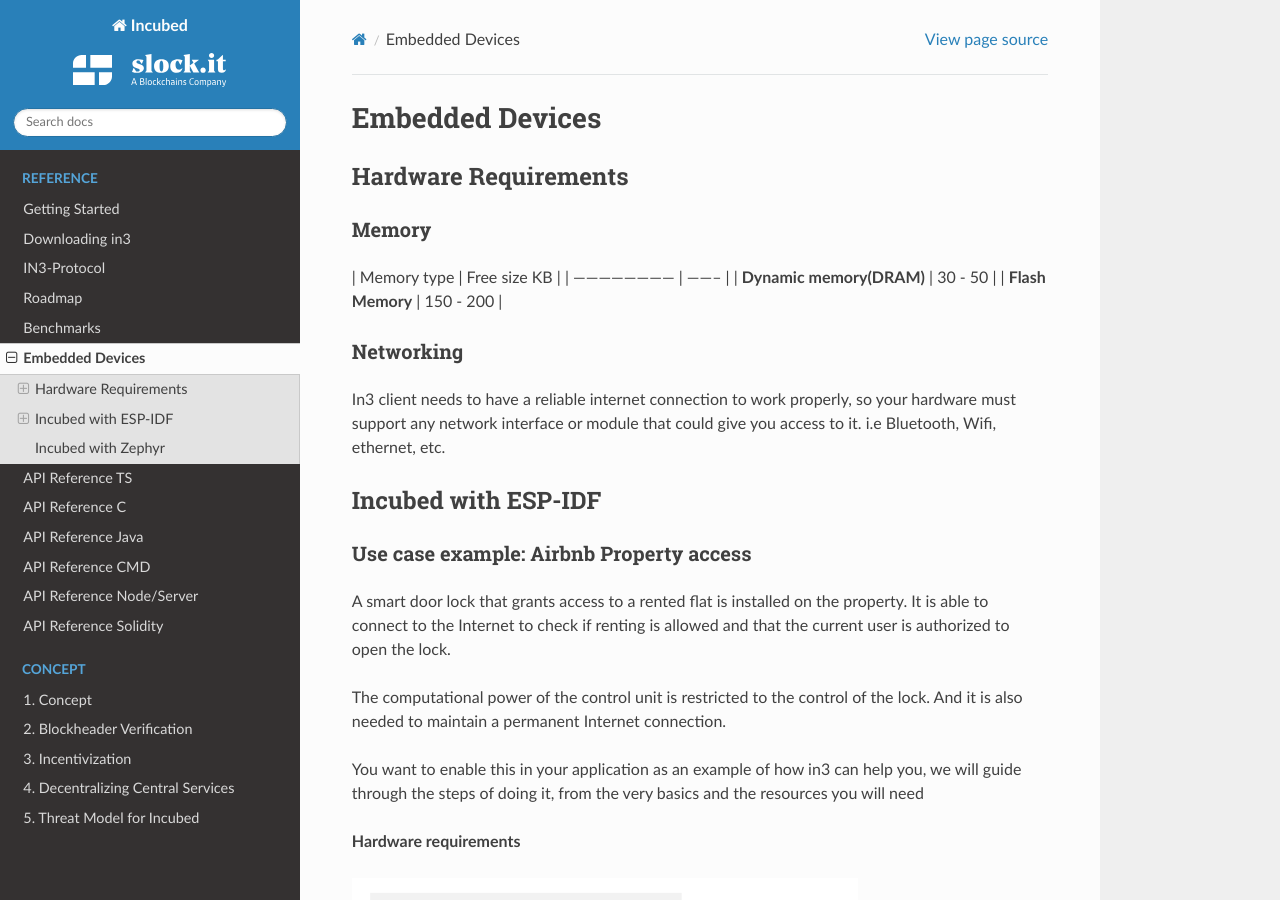
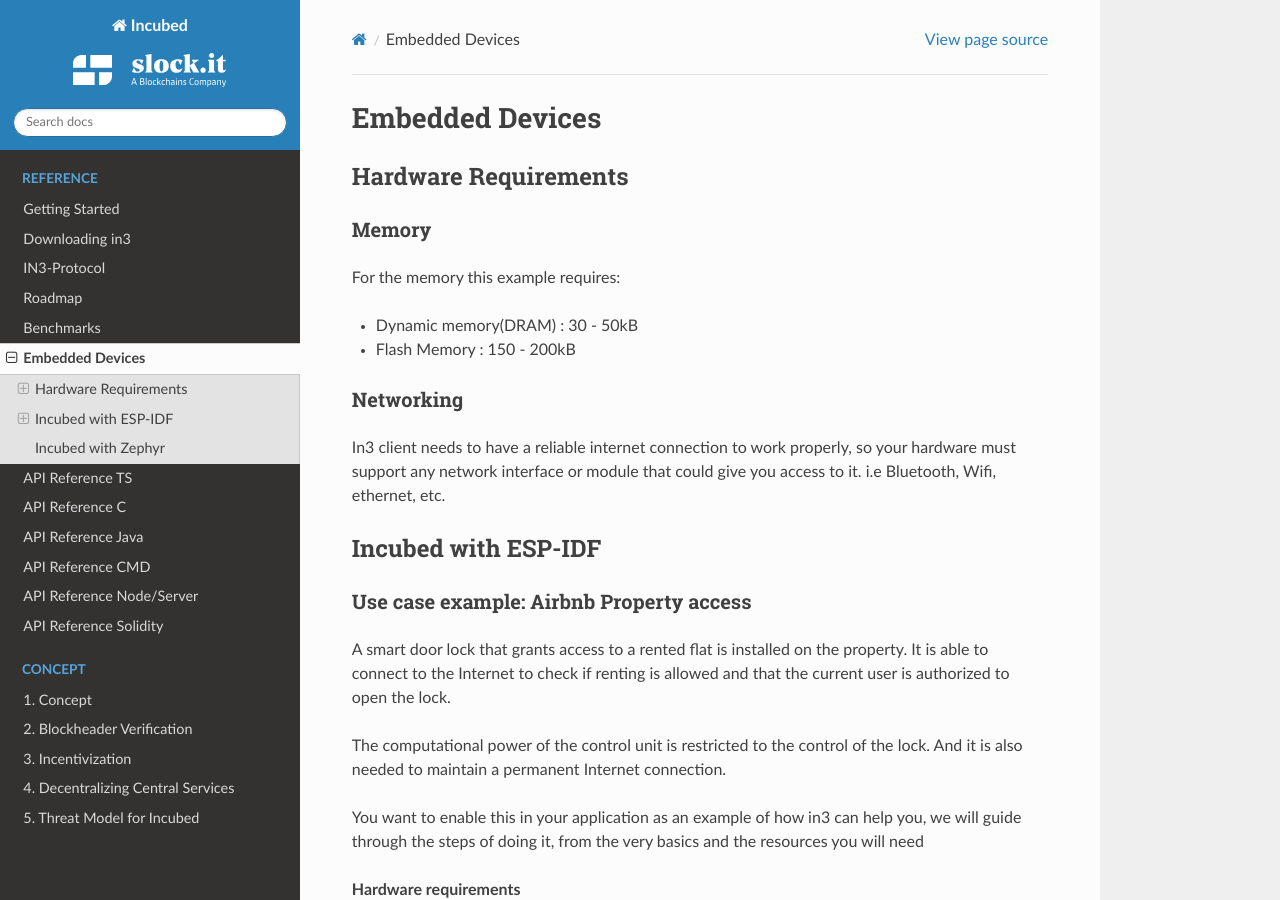
Before and after one commit to blockchainsllc/in3-docs, a Sphinx documentation site: the page built from docs/embedded.md, in a window 1280 px wide and 900 px high. Built offline with Sphinx 7.4.7 and the Read the Docs theme 2.0.0, drawn with Linux system fonts in a browser that asks for light colours.

Commit message:
Update embedded.md

````diff
--- a/docs/embedded.md
+++ b/docs/embedded.md
@@ -5,10 +5,9 @@
 ### Memory
 
 
-| Memory type                 | Free size KB |
-| ------------------------ | -------- |
-| **Dynamic memory(DRAM)** | 30 - 50   |
-| **Flash Memory**         | 150 - 200   |
+For the memory this example requires:
+- Dynamic memory(DRAM) : 30 - 50kB
+- Flash Memory : 150 - 200kB
 
 
 ### Networking
@@ -48,7 +47,7 @@
 
 * [Silab](https://www.silabs.com/products/development-tools/software/usb-to-uart-bridge-vcp-drivers) USB drivers
 
-```
+```js
 pragma solidity ^0.5.1;
 
 contract Access {
````
